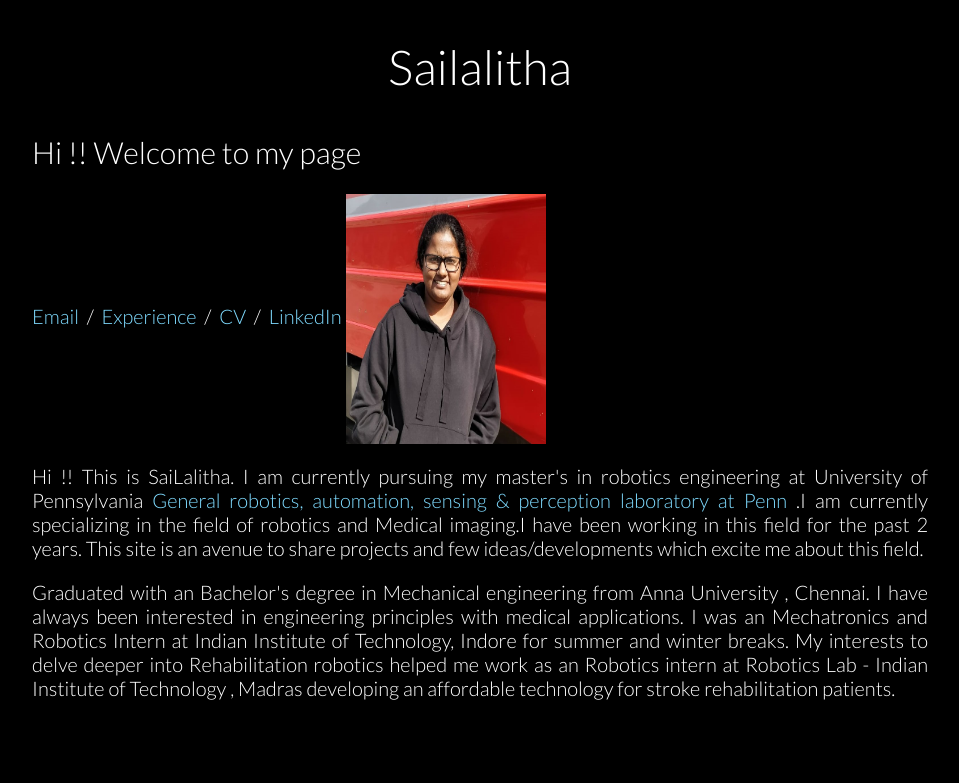
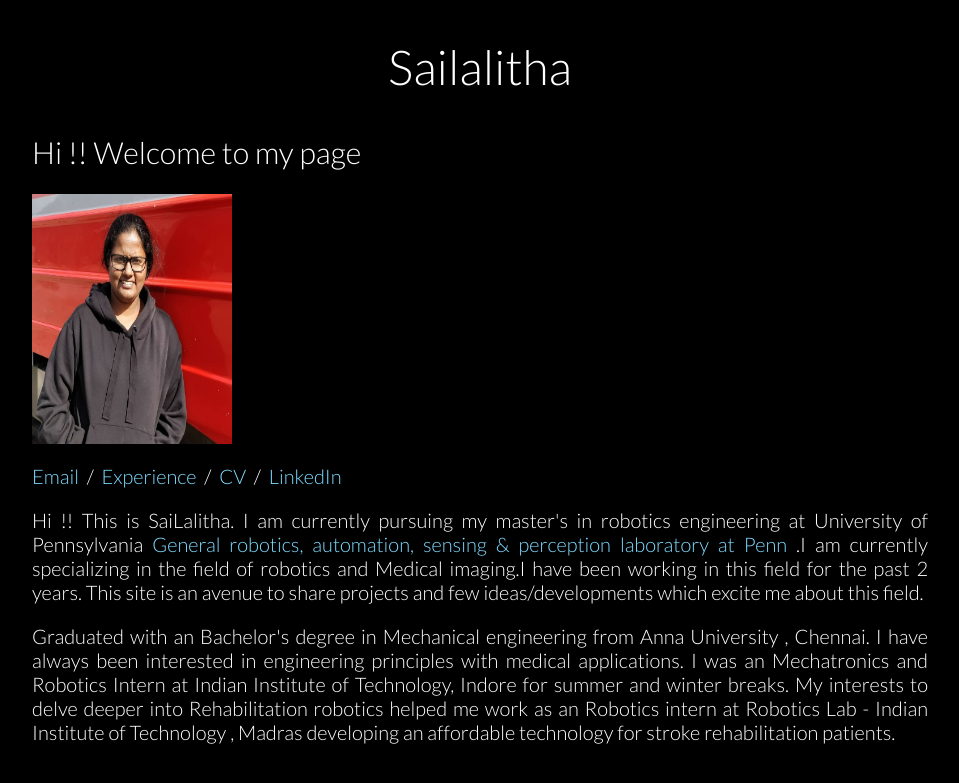
Before and after one commit to sailalitha96/sailalitha96.github.io, a Jekyll site: the page index.html, which Jekyll copies as it is, in a window 1280 px wide. Shown: the top 783 px of the page, without its empty margins (160-1119 px from the left). Built offline with Jekyll 4.4.1, drawn with Linux system fonts in a browser that asks for light colours; nearby versions of some CDN libraries.

Commit message:
Update index.html

```diff
--- a/index.html
+++ b/index.html
@@ -13,13 +13,14 @@
 
 		<h5>Sailalitha</h5>
 		<h4> Hi !! Welcome to my page</h4>
+		<img src= '/projects/intropic.jpeg' align =center style=" width:200px;height: 250px;">
 		<p align=center>
                 <a href="mailto:gsai@seas.upenn.edu">Email</a> &nbsp/&nbsp
 <!--                 <a href="data/JonBarron-CV.pdf">CV</a> &nbsp/&nbsp -->
 		<a href="/exp.html"> Experience </a> &nbsp/&nbsp
                 <a href="data/JonBarron-bio.txt">CV</a> &nbsp/&nbsp
                 <a href="https://www.linkedin.com/in/sailalithag1996/"> LinkedIn </a>
-		<img src= '/projects/intropic.jpeg' align =center style=" width:200px;height: 250px;">
+
               </p>
 
 		<p> Hi !! This is SaiLalitha. I am currently pursuing my master's in robotics engineering at University of Pennsylvania <a href="https://www.grasp.upenn.edu/">General robotics, automation, sensing & perception laboratory at Penn </a>.I am currently specializing in the field of robotics and Medical imaging.I have been working in this field for the past 2 years.
```
